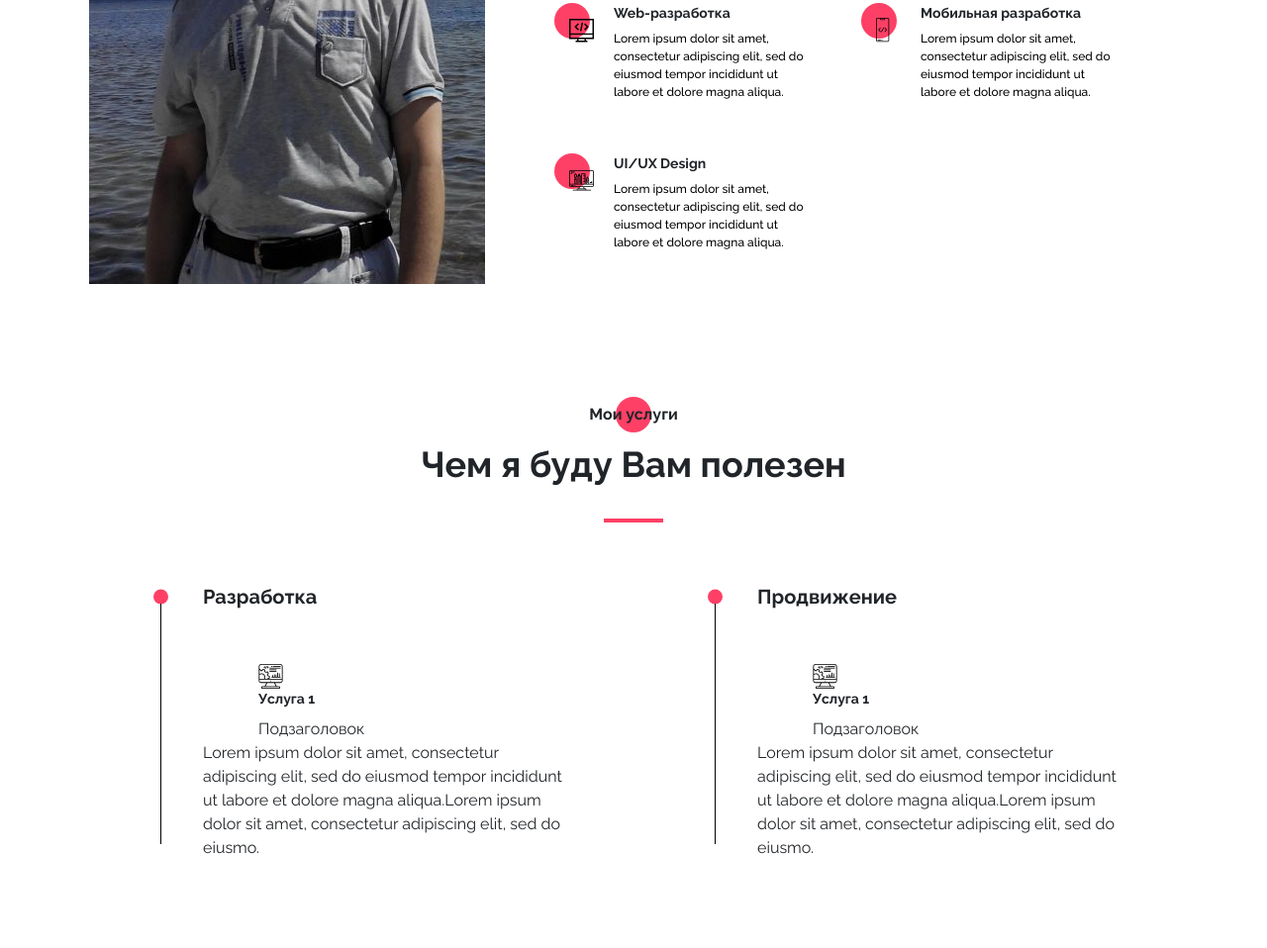
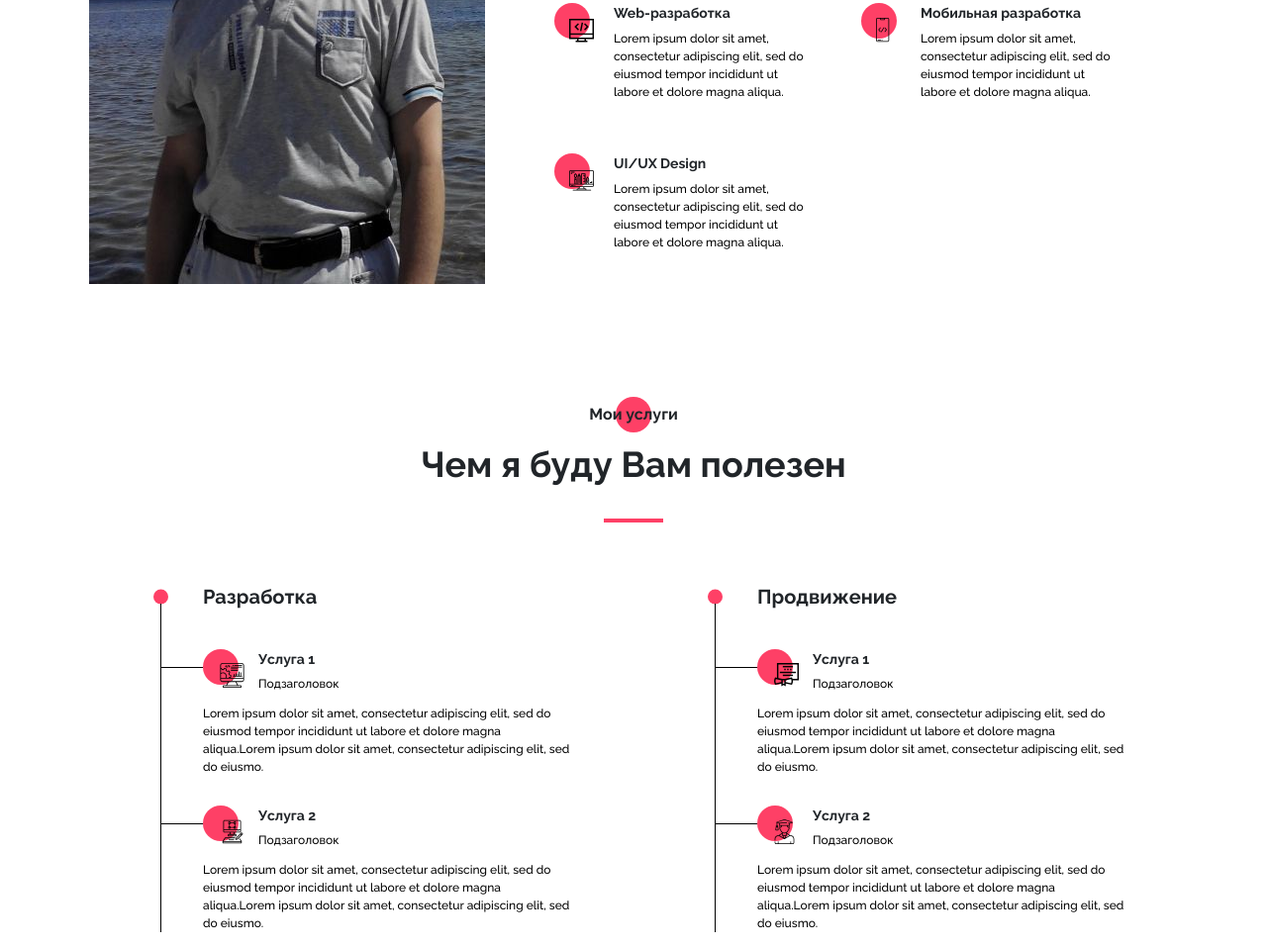
Before and after one commit to stv74/myportfolio, a website: page src/index.html in a window 1280 px wide. Shown: the part 1233-2191 px from the top of the page at 99% size. Before the commit the page ends 2118 px from the top, so only its background shows below. Drawn offline with Linux system fonts and the light colour scheme; files whose address does not match are found by name.

Commit message:
Finishing work on the section Services

```diff
--- a/src/index.html
+++ b/src/index.html
@@ -199,9 +199,26 @@
 											<img src="icons/benefits/Developer.svg" alt="" />
 										</div>
 										<h4 class="title title_fz14">Услуга 1</h4>
-										<div class="benefit__item-subtitle">Подзаголовок</div>
+										<div class="text benefit__item-subtitle">Подзаголовок</div>
 									</div>
-									<div class="benefit__item-body">
+									<div class="text benefit__item-body">
+										Lorem ipsum dolor sit amet, consectetur adipiscing elit, sed
+										do eiusmod tempor incididunt ut labore et dolore magna
+										aliqua.Lorem ipsum dolor sit amet, consectetur adipiscing
+										elit, sed do eiusmo.
+									</div>
+								</div>
+							</li>
+							<li>
+								<div class="benefit__item">
+									<div class="benefit__item-head">
+										<div class="benefit__item-icon">
+											<img src="icons/benefits/designer.svg" alt="" />
+										</div>
+										<h4 class="title title_fz14">Услуга 2</h4>
+										<div class="text benefit__item-subtitle">Подзаголовок</div>
+									</div>
+									<div class="text benefit__item-body">
 										Lorem ipsum dolor sit amet, consectetur adipiscing elit, sed
 										do eiusmod tempor incididunt ut labore et dolore magna
 										aliqua.Lorem ipsum dolor sit amet, consectetur adipiscing
@@ -218,12 +235,29 @@
 								<div class="benefit__item">
 									<div class="benefit__item-head">
 										<div class="benefit__item-icon">
-											<img src="icons/benefits/Developer.svg" alt="" />
+											<img src="icons/benefits/Courses.svg" alt="" />
 										</div>
 										<h4 class="title title_fz14">Услуга 1</h4>
-										<div class="benefit__item-subtitle">Подзаголовок</div>
+										<div class="text benefit__item-subtitle">Подзаголовок</div>
 									</div>
-									<div class="benefit__item-body">
+									<div class="text benefit__item-body">
+										Lorem ipsum dolor sit amet, consectetur adipiscing elit, sed
+										do eiusmod tempor incididunt ut labore et dolore magna
+										aliqua.Lorem ipsum dolor sit amet, consectetur adipiscing
+										elit, sed do eiusmo.
+									</div>
+								</div>
+							</li>
+							<li>
+								<div class="benefit__item">
+									<div class="benefit__item-head">
+										<div class="benefit__item-icon">
+											<img src="icons/benefits/University.svg" alt="" />
+										</div>
+										<h4 class="title title_fz14">Услуга 2</h4>
+										<div class="text benefit__item-subtitle">Подзаголовок</div>
+									</div>
+									<div class="text benefit__item-body">
 										Lorem ipsum dolor sit amet, consectetur adipiscing elit, sed
 										do eiusmod tempor incididunt ut labore et dolore magna
 										aliqua.Lorem ipsum dolor sit amet, consectetur adipiscing
--- a/src/sass/layout/_benefit.scss
+++ b/src/sass/layout/_benefit.scss
@@ -44,7 +44,7 @@
 				&::after {
 					content: '';
 					width: 1px;
-					height: 100%;
+					height: calc(100% + 16px);
 					position: absolute;
 					top: -16px;
 					left: -43px;
@@ -54,11 +54,39 @@
 		}
 	}
 	&__item {
+		position: relative;
+		&::before {
+			content: '';
+			height: 1px;
+			width: 43px;
+			top: 48px;
+			left: -43px;
+			position: absolute;
+			background-color: #000;
+		}
 		&-head {
-			padding: 45px 0 0 56px;
+			position: relative;
+			padding: 30px 0 0 56px;
+			h4 {
+				margin-bottom: 0;
+			}
 		}
 		&-body {
-			// padding-left: 50px;
+			margin-top: 12px;
+		}
+		&-icon {
+			position: absolute;
+			top: 30px;
+			left: 0;
+			@include before_circle;
+			img {
+				position: absolute;
+				top: 14px;
+				left: 17px;
+			}
+		}
+		&-subtitle {
+			margin-top: 5px;
 		}
 	}
 }
```
Also changed, not shown: src/css/style.min.css.
